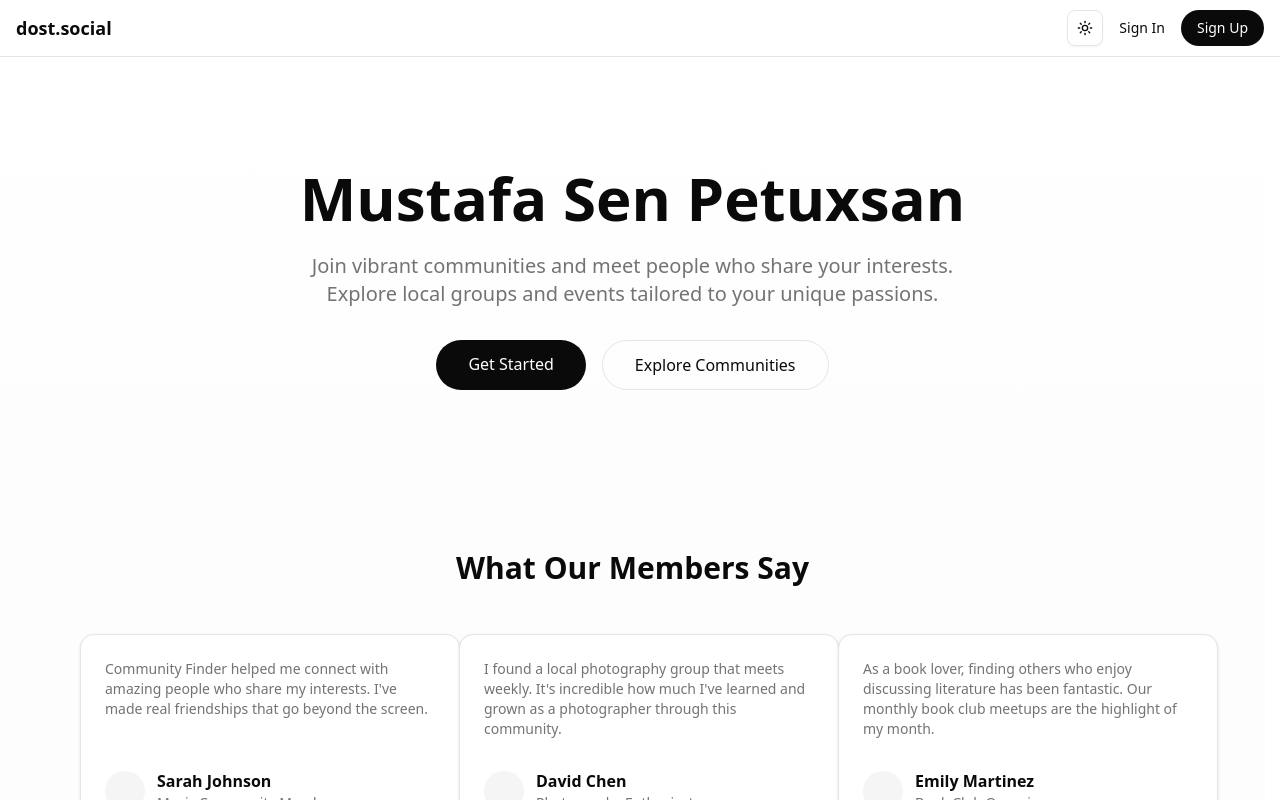
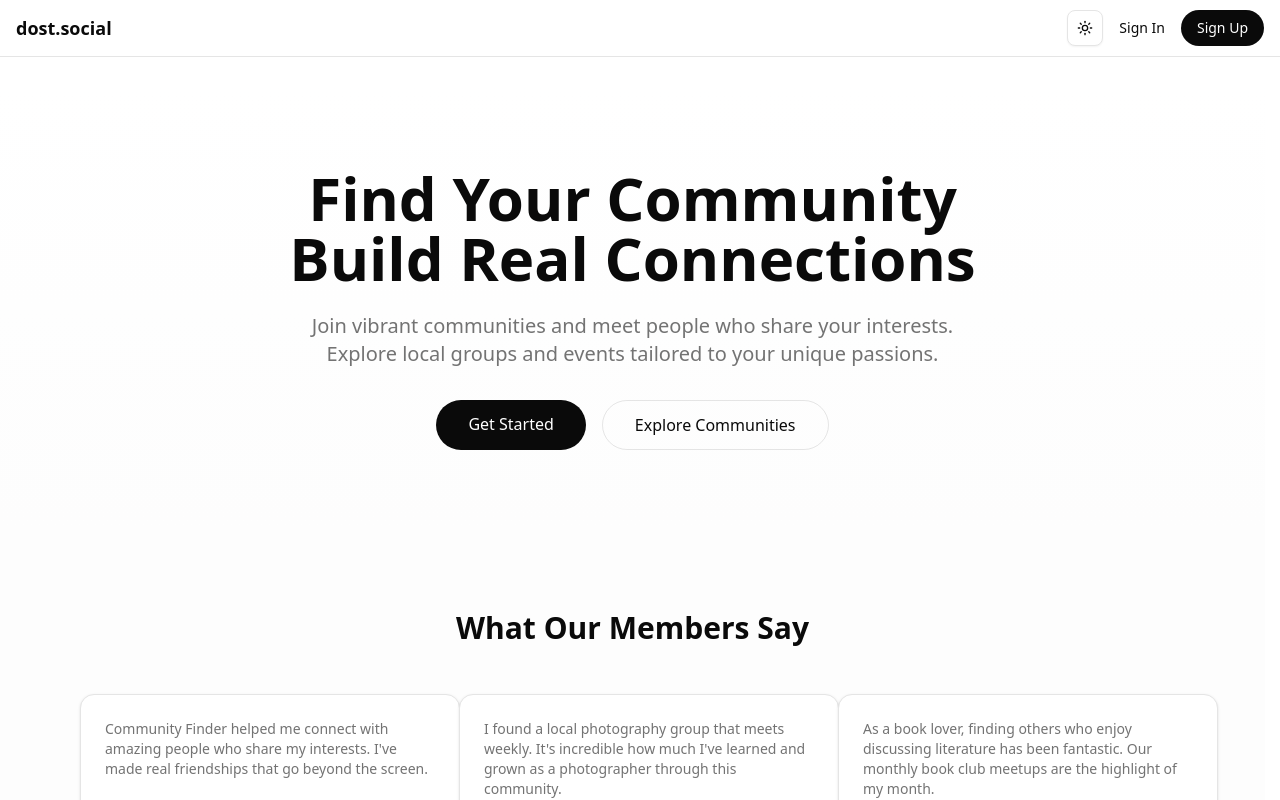
Before and after one commit to mzffreyvazov/community-discovery, a Next.js app: page / in a window 1280 px wide. Shown: the top 800 px of the page. Built offline with nearby package versions, Linux system fonts and the light colour scheme; no server answers.

Commit message:
feat: update header

```diff
--- a/app/page.tsx
+++ b/app/page.tsx
@@ -17,7 +17,8 @@ export default async function Home() {
       <section className="w-full py-20 px-4 sm:px-20 bg-gradient-to-b from-background to-secondary/20">
         <div className="container max-w-6xl mx-auto text-center">
           <h1 className="text-4xl sm:text-6xl font-bold mb-6">
-            Mustafa Sen Petuxsan<br />
+            Find Your Community<br />
+            Build Real Connections
           </h1>
           <p className="text-lg sm:text-xl text-muted-foreground mb-8 max-w-2xl mx-auto">
             Join vibrant communities and meet people who share your interests.
```
